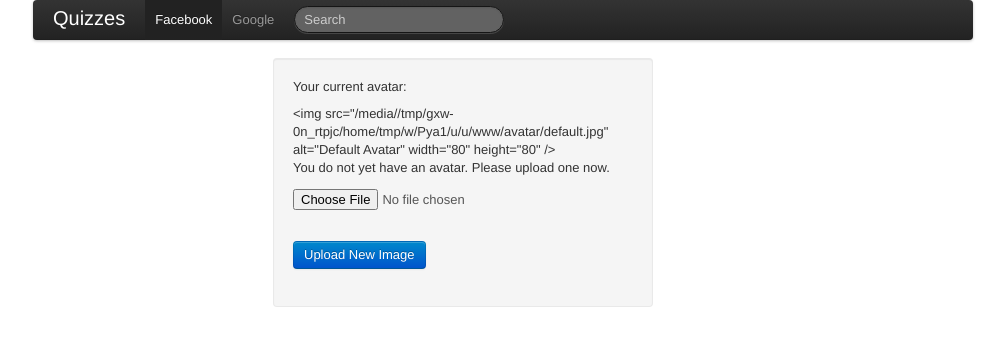
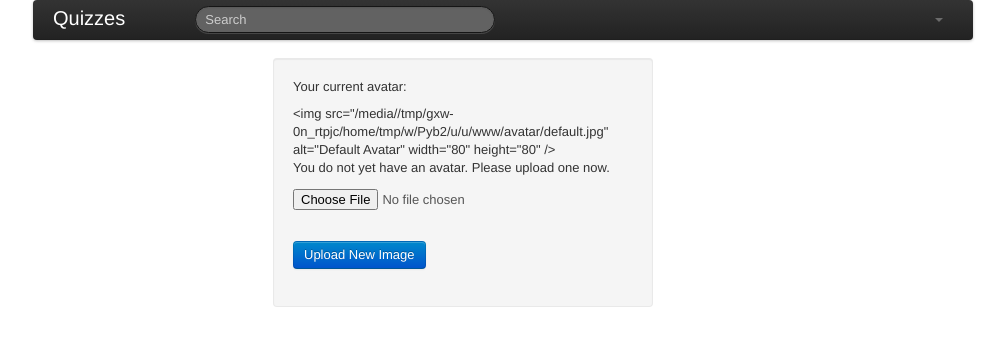
Before and after one commit to HengeSense/FinalVersion, a Django app: template avatar/templates/avatar/change.html in a window 1280 px wide. Shown: the top 346 px of the page, without its empty margins (137-1142 px from the left). Run offline with Django 3.2, Linux system fonts and the light colour scheme; the template is opened without the code that fills it, so the values that code supplies are empty; parts of the project's set-up code (start-up, migrations or seed data) failed here and were passed over.

Commit message:
add project documents

```diff
--- a/avatar/templates/avatar/base.html
+++ b/avatar/templates/avatar/base.html
@@ -20,29 +20,24 @@
                     </a>
                     <a class="brand" href="/">Quizzes</a>
                     <div class="nav-collapse">
-                        <ul class="nav">
-                            <li class="active"><a href="http://facebook.com" target="_blank">Facebook</a></li>
-                            <li><a href="http://google.com.vn" target="_blank">Google</a></li>
-                        </ul>
-                        <form class="navbar-search pull-left" action="">
-                            <input class="search-query" type="text" placeholder="Search">
+                        <form class="navbar-search pull-left" action="/search/" method="POST">{% csrf_token %}
+                            <span style="margin-left: 50px"><input class="search-query" id="id_keyword" type="text" name="keyword" maxlength="100" style="width:300px;" placeholder="Search"></span>
                         </form>
                         <ul class="nav pull-right">
                             {% if user.username %}
-                            <li><a href="/"><i class="icon-home icon-white"></i> Home</a></li>
-							<li class="divider-vertical"></li>
-							<li><a href="/user/{{ user.username }}/"><i class="icon-user icon-white"></i> {{ user.username }}</a></li>
-							<li class="divider-vertical"></li>
+                                <li><a href="/edit_profile/"><i class="icon-user icon-white"></i> {{ user.first_name }} {{ user.last_name }}</a></li>
+                            {% endif %}
                             <li class="dropdown">
                                 <a href="#" class="dropdown-toggle" data-toggle="dropdown"><b class="caret"></b></a>
                                 <ul class="dropdown-menu">
-									<li><a href="/setting"><i class="icon-cog icon-black"></i><span style="margin-left:10px">Setting</a></li>
-									<li><a href="/logout"><i class="icon-off icon-black"></i><span style="margin-left:10px">Logout</a></li>
+                                    <li><a href="/about/"><i class="icon-off icon-black"></i><span style="margin-left:10px">About us</a></li>
+                                    <li><a href="/#"><i class="icon-question-sign icon-black"></i><span style="margin-left:10px">Help</a></li>
+                                    {% if user.username %}
 										<li class="divider"></li>
-									<li><a href="/help"><i class="icon-question-sign icon-black"></i><span style="margin-left:10px">Help</a></li>
+                                        <li><a href="/logout/"><i class="icon-off icon-black"></i><span style="margin-left:10px">Logout</a></li>
+                                    {% endif %}
                                 </ul>
                             </li>
-							{% endif %}
                         </ul>
                     </div>
                 </div>
```
Also changed, not shown: 3 other files. Lines whose indentation alone changed are shown as unchanged.
